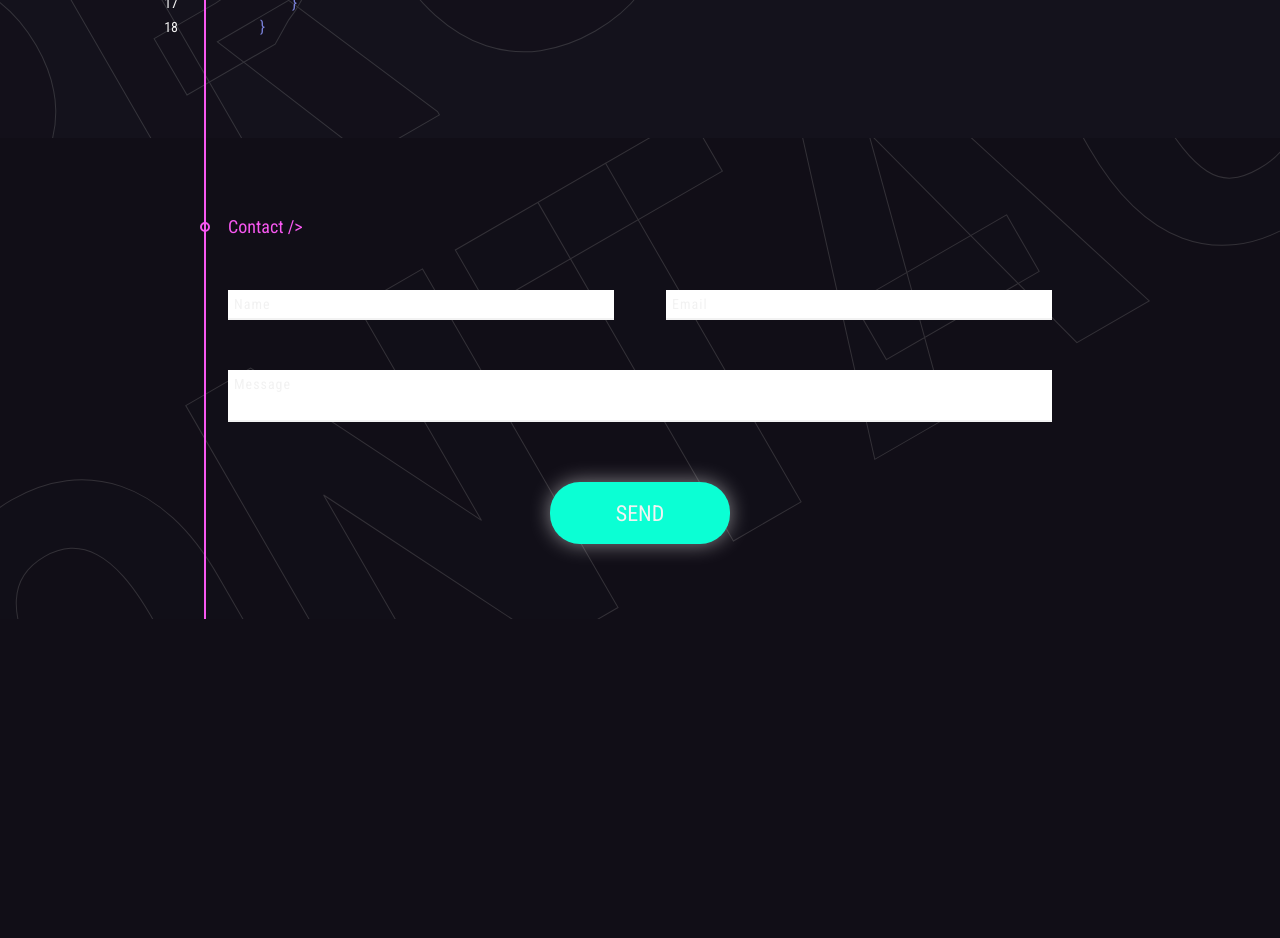
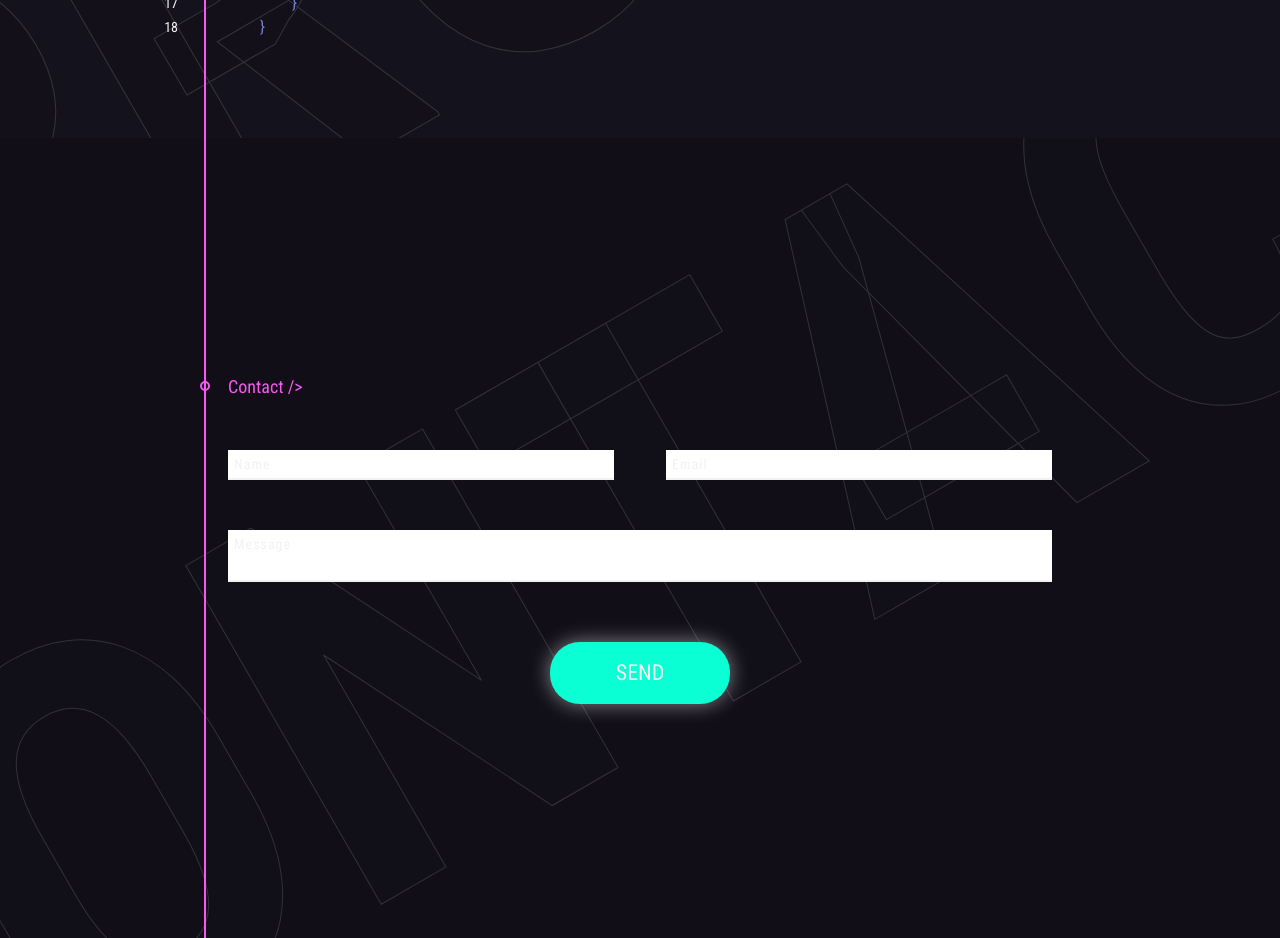
Before and after one commit to ruiokazaki-archive/portfolio-react, a React (Create React App) app: page / in a window 1280 px wide. Shown: the part 1180-2118 px from the top of the page. Before the commit the page ends 1799 px from the top, so only its background shows below. Built offline with nearby package versions, Linux system fonts and the light colour scheme.

Commit message:
add: 最後のsection だけ高さが違うので componentにした

```diff
--- a/src/components/organisms/Contact.tsx
+++ b/src/components/organisms/Contact.tsx
@@ -1,6 +1,6 @@
 import { VFC, RefObject, ChangeEvent, FocusEvent } from 'react';
 
-import SectionWrap from '../templates/SectionWrap';
+import SectionLastWrap from '../templates/SectionLastWrap';
 import ContactForm from '../molecules/ContactForm';
 import {
   Col2Wrap,
@@ -40,7 +40,7 @@ const Contact: VFC<Props> = ({
   focusClassChange,
   focusoutClassChange,
 }) => (
-  <SectionWrap sectionTitle="Contact">
+  <SectionLastWrap sectionTitle="Contact">
     <ContactForm>
       <Col2Wrap>
         <Col2>
@@ -90,7 +90,7 @@ const Contact: VFC<Props> = ({
       </Col1>
       <SubmitButton type="submit">SEND</SubmitButton>
     </ContactForm>
-  </SectionWrap>
+  </SectionLastWrap>
 );
 
 export default Contact;
--- /dev/null
+++ b/src/components/templates/SectionLastWrap.style.tsx
@@ -0,0 +1,12 @@
+import styled from 'styled-components';
+import tw from 'tailwind-styled-components';
+
+const SectionLastWrapStyle = styled.div`
+  display: flex;
+  flex-direction: column;
+  justify-content: center;
+  align-items: center;
+  min-height: 100vh;
+`;
+const SectionLastWrap = tw(SectionLastWrapStyle)`relative background`;
+export default SectionLastWrap;
--- /dev/null
+++ b/src/components/templates/SectionLastWrap.tsx
@@ -0,0 +1,22 @@
+import { VFC, ReactNode } from 'react';
+import SectionLastWrap from './SectionLastWrap.style';
+import ContentWrap from './ContentWrap';
+import SectionBackground from '../../containers/molecules/SectionBackground';
+import SectionTitle from '../atoms/SectionTitle';
+
+type Props = {
+  sectionTitle: string;
+  children: ReactNode;
+};
+
+const Section: VFC<Props> = ({ sectionTitle, children }) => (
+  <SectionLastWrap>
+    <SectionBackground sectionTitle={sectionTitle} />
+    <ContentWrap>
+      <SectionTitle sectionTitle={sectionTitle} />
+      {children}
+    </ContentWrap>
+  </SectionLastWrap>
+);
+
+export default Section;
```
